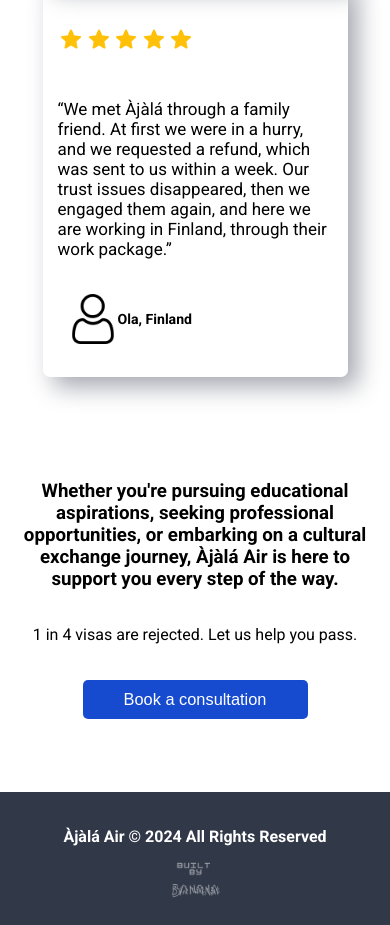
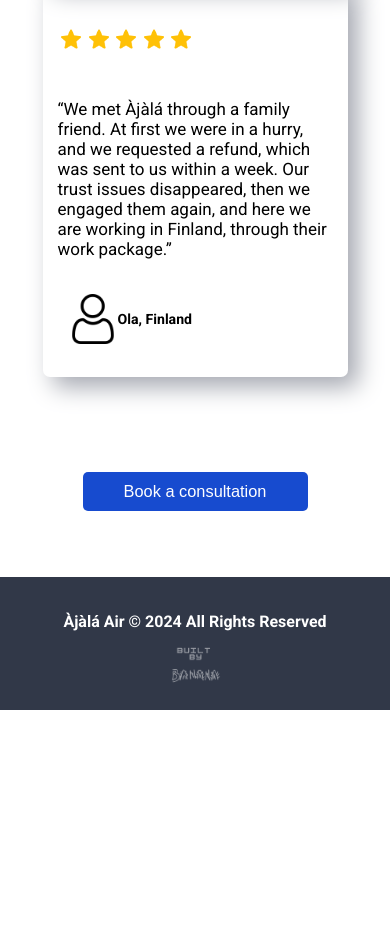
Before and after one commit to Willy-Wonka28/Ajala-Air-, a plain HTML site: page index.html in a window 390 px wide. Shown: the part 1907-2832 px from the top of the page. After the commit the page ends 2617 px from the top, so only its background shows below. Drawn offline with Linux system fonts and the light colour scheme; a web font is replaced by a local one.

Commit message:
done with this stage

```diff
--- a/index.css
+++ b/index.css
@@ -237,7 +237,7 @@
   }
 
   .book{
-    margin-top: 100px;
+    margin-top: 10px;
     padding: 15px;
     display:flex;
     color: black;
@@ -247,8 +247,8 @@
   }
 
   .sub-book{
-    width: 650px;
-    height:200px;
+    width: 350px;
+    height:150px;
     display:flex;
     text-align: center;
     flex-direction: column;
@@ -551,19 +551,18 @@
       }
 
       .book{
-        margin-top:10vw;
         padding: 15px;
         display:flex;
         color: black;
         justify-content:space-around;
         align-items: center;
         flex-direction: column;
-        height:365px;
+        height:150px;
       }
 
       .sub-book{
         width:100%;
-        height:275px;
+        height:100px;
         display:flex;
         text-align: center;
         flex-direction: column;
@@ -735,7 +734,7 @@
 
    .hamburger-menu .active{
        height:9vw;
-       width: 265px;
+       width: 285px;
        display:flex;
        border: none;
        justify-content: center;
@@ -883,12 +882,12 @@
     color: black;
     justify-content:space-around;
     align-items: center;
-    height:250px;
+    height:175px;
   }
 
   .sub-book{
     width: 650px;
-    height:200px;
+    height:100px;
     display:flex;
     flex-direction: column;
     justify-content:space-around;
--- a/index.html
+++ b/index.html
@@ -138,8 +138,6 @@
 
       <div class="book">
         <div class="sub-book">
-        <h3>Whether you're pursuing educational aspirations, seeking professional opportunities, or embarking on a cultural exchange journey, Àjàlá Air is here to support you every step of the way.</h3>
-         1 in 4 visas are rejected. Let us help you pass.
          <a href="https://forms.gle/2RpYzrNvCR7FPwcR6" style = "text-decoration: none;" target="_blank"> <button class="book-btn">Book a consultation</button></a>
         </div>
      </div>
```
